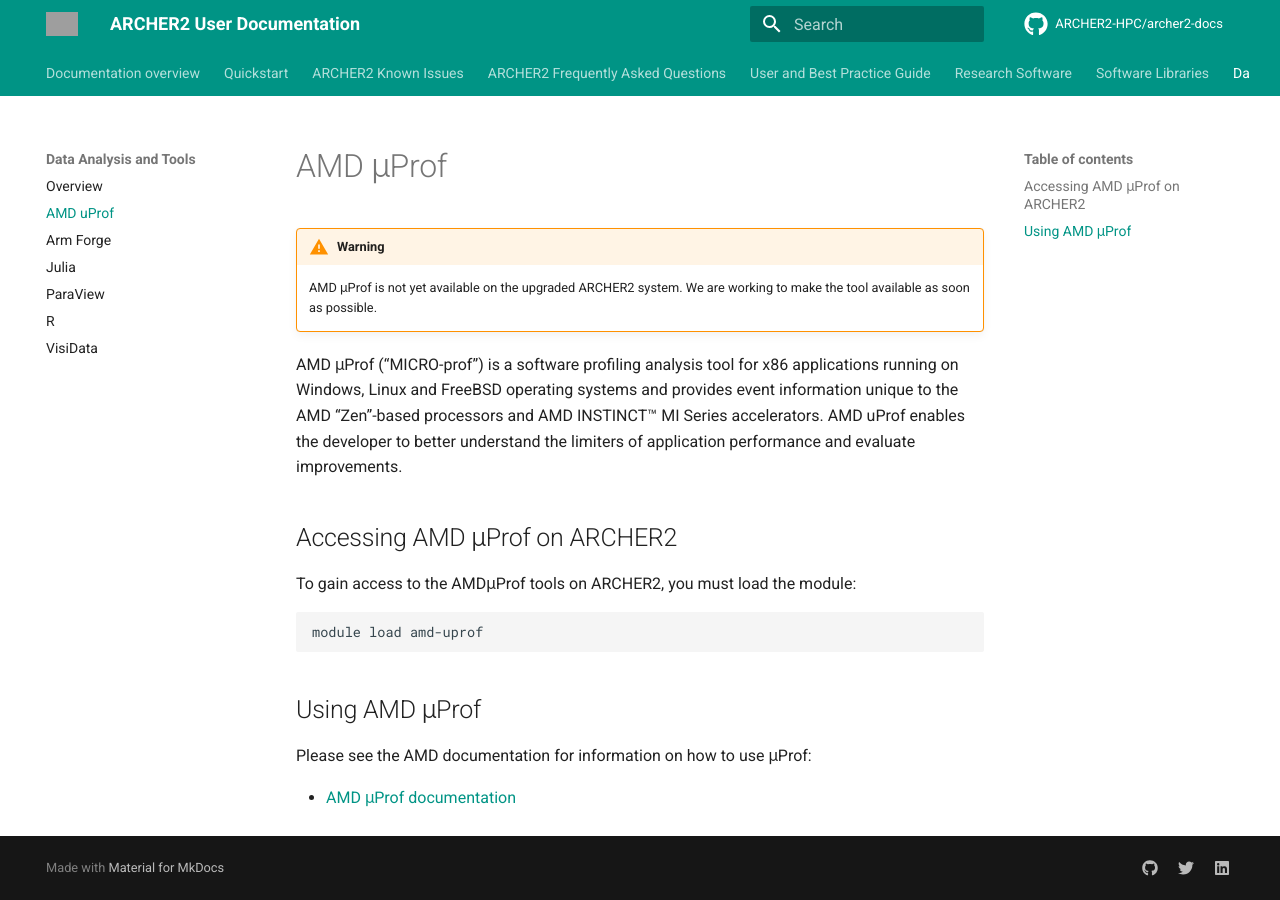
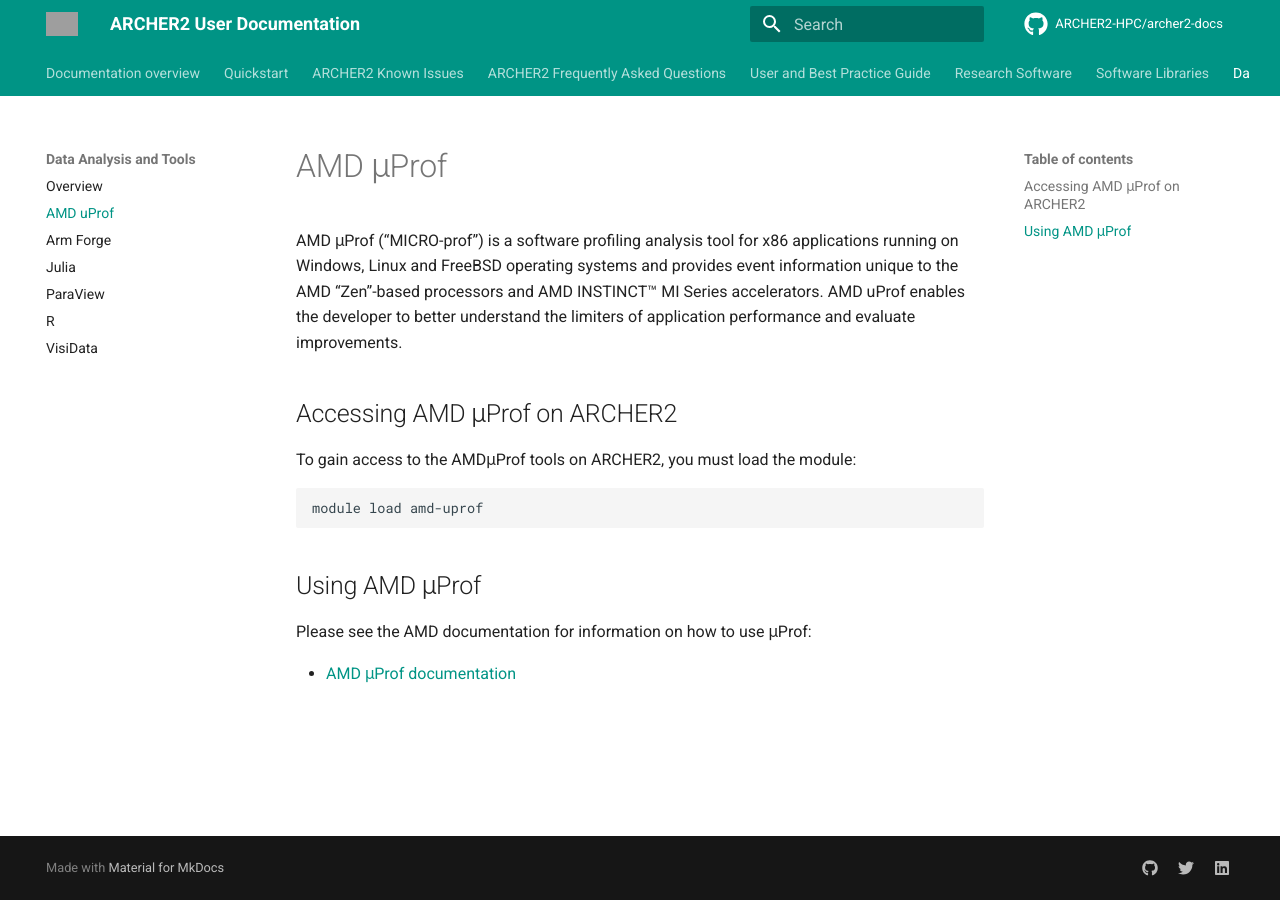
Before and after one commit to ARCHER2-HPC/archer2-docs, an MkDocs documentation site: the page built from docs/data-tools/amd-uprof.md, in a window 1280 px wide. Built offline with MkDocs 1.6.1 and Material for MkDocs 9.7.7, drawn with Linux system fonts in a browser that asks for light colours; comment, search, counter and statistics services are not loaded; grey boxes are pictures that could not be loaded.

Commit message:
Remove warning about uProf not being available

```diff
--- a/docs/data-tools/amd-uprof.md
+++ b/docs/data-tools/amd-uprof.md
@@ -1,8 +1,4 @@
 # AMD &mu;Prof
-
-!!! warning
-    AMD &mu;Prof is not yet available on the upgraded ARCHER2 system. We are working to make the
-    tool available as soon as possible.
 
 AMD &mu;Prof (“MICRO-prof”) is a software profiling analysis tool for x86 applications
 running on Windows, Linux and FreeBSD operating systems and provides event information
```
